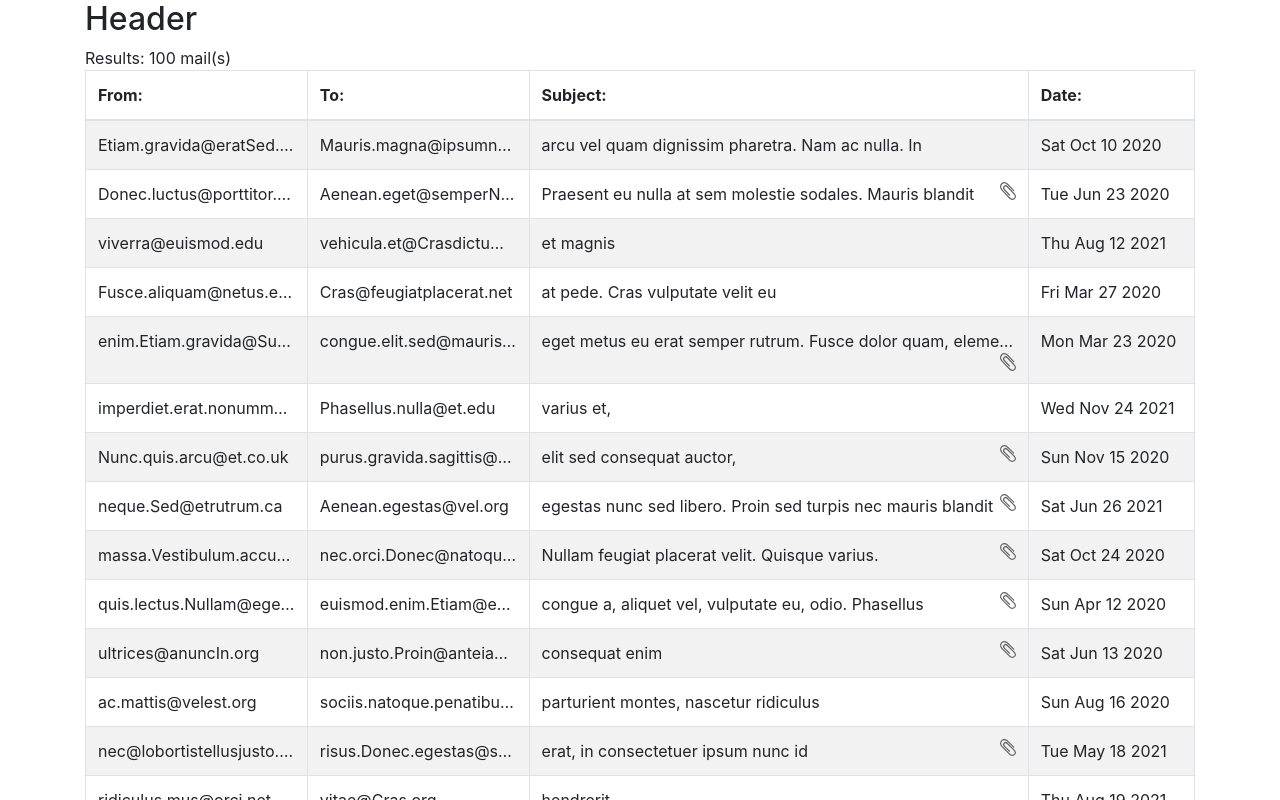
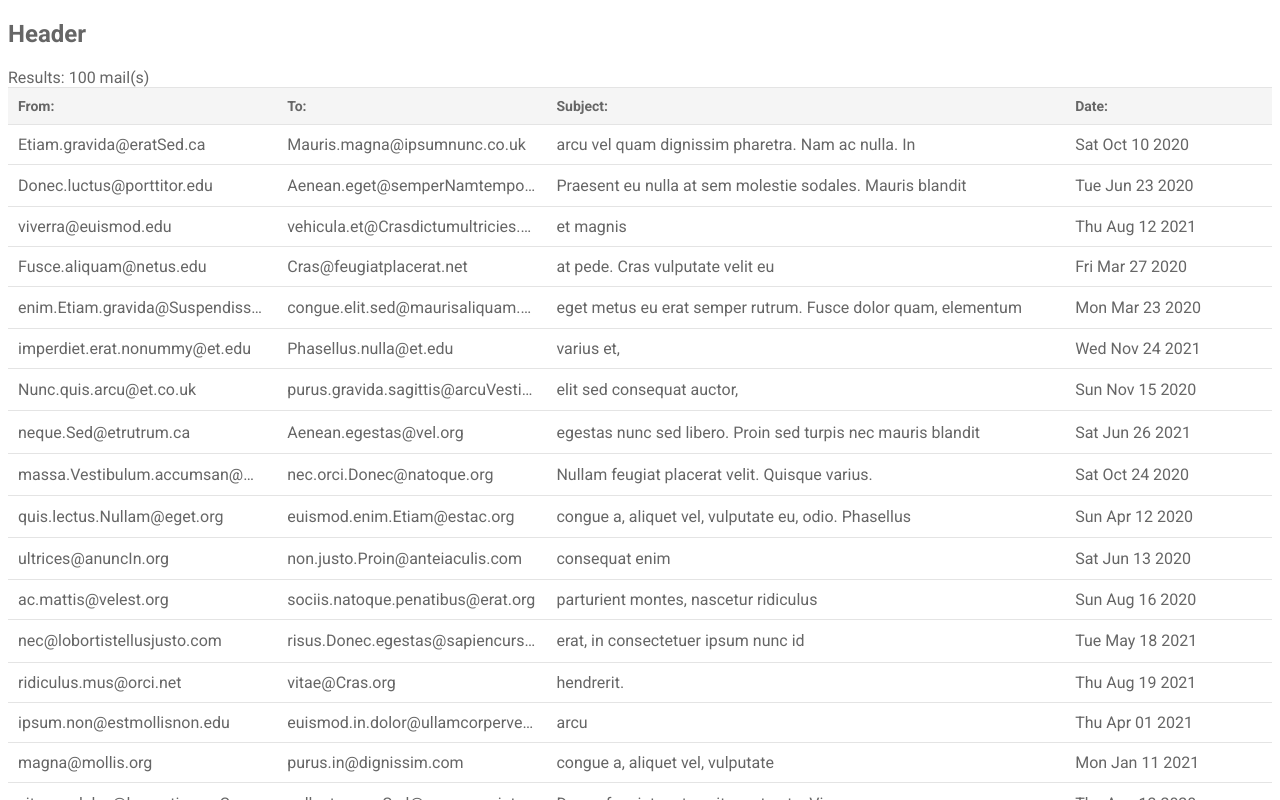
Before and after one commit to aubreynicoll/email-frontend-coding-challenge, a React (Create React App) app: page / in a window 1280 px wide. Shown: the top 800 px of the page. Built offline with nearby package versions, Linux system fonts and the light colour scheme.

Commit message:
rework table to spec

```diff
--- a/package.json
+++ b/package.json
@@ -6,11 +6,9 @@
     "@testing-library/jest-dom": "^5.11.9",
     "@testing-library/react": "^11.2.5",
     "@testing-library/user-event": "^12.6.3",
-    "bootstrap": "^4.6.0",
     "node-sass": "^5.0.0",
     "prop-types": "^15.7.2",
     "react": "^17.0.1",
-    "react-bootstrap": "^1.4.3",
     "react-dom": "^17.0.1",
     "react-router-dom": "^5.2.0",
     "react-scripts": "4.0.2",
--- a/public/index.html
+++ b/public/index.html
@@ -3,6 +3,8 @@
   <head>
     <meta charset="utf-8" />
     <link rel="icon" href="%PUBLIC_URL%/favicon.ico" />
+    <link rel="preconnect" href="https://fonts.gstatic.com">
+    <link href="https://fonts.googleapis.com/css2?family=Roboto:wght@100;300;400;500;700;900&display=swap" rel="stylesheet">
     <meta name="viewport" content="width=device-width, initial-scale=1" />
     <meta name="theme-color" content="#000000" />
     <meta
--- a/src/App.js
+++ b/src/App.js
@@ -1,6 +1,5 @@
 import React, { useState, useEffect } from 'react'
 import { Switch, Route, useRouteMatch } from 'react-router-dom'
-import Container from 'react-bootstrap/Container'
 import {
   Header, Footer, EmailListView, EmailDetailView,
 } from './components'
@@ -20,7 +19,7 @@ const App = () => {
     : null
 
   return (
-    <Container className="App-root">
+    <div className="App-root">
       <Header nResults={emailList.length} />
       <main>
         <Switch>
@@ -33,7 +32,7 @@ const App = () => {
         </Switch>
       </main>
       <Footer />
-    </Container>
+    </div>
   )
 }
 
--- a/src/components/EmailListView.js
+++ b/src/components/EmailListView.js
@@ -1,20 +1,21 @@
+/* eslint-disable jsx-a11y/control-has-associated-label */
 import React from 'react'
 import { useHistory } from 'react-router-dom'
-import Table from 'react-bootstrap/Table'
 import PropTypes from 'prop-types'
-import attachmentIcon from '../assets/icons/icon_clip.svg'
+import { ReactComponent as AttachmentIcon } from '../assets/icons/icon_clip.svg'
 
 const EmailListView = ({ emailList }) => {
   const history = useHistory()
 
   return (
     <div className="EmailListView-root">
-      <Table className="EmailListView-table" striped bordered hover>
+      <table className="EmailListView-table">
         <thead>
           <tr>
             <th className="from-col">From:</th>
             <th className="to-col">To:</th>
             <th className="subject-col">Subject:</th>
+            <th className="attachment-col" />
             <th className="date-col">Date:</th>
           </tr>
         </thead>
@@ -23,15 +24,13 @@ const EmailListView = ({ emailList }) => {
             <tr key={email.id} onClick={() => history.push(`/email/${email.id}`)}>
               <td>{email.from}</td>
               <td>{email.to}</td>
-              <td>
-                <span>{email.subject}</span>
-                <span>{email.hasAttachment && <img src={attachmentIcon} alt="" width="16" />}</span>
-              </td>
+              <td>{email.subject}</td>
+              <td>{email.hasAttachment && <AttachmentIcon />}</td>
               <td>{email.date.toDateString()}</td>
             </tr>
           ))}
         </tbody>
-      </Table>
+      </table>
     </div>
   )
 }
--- a/src/index.scss
+++ b/src/index.scss
@@ -1,33 +1,94 @@
-@import "~bootstrap/scss/bootstrap";
+$sm: 640px;
+$md: 768px;
+$lg: 1024px;
+$xl: 1280px;
+$xxl: 1536px;
 
-.EmailListView-root {
+$gray: rgb(102,	102,	102	);
+$light-gray: rgb(245,	245,	245	);
+
+html {
+  font-size: 62.5%;
+}
+
+body {
+  font-family: 'Roboto', sans-serif;
+  font-size: 1.6rem;
+  color: $gray;
+}
+
+.App-root {
+  max-width: $xl;
+  margin: 0 auto;
+}
+
+
+table {
+  table-layout: fixed;
+  width: 100%;
+}
+
 .EmailListView-table {
-    table-layout: fixed;
+  $border-color: rgb(228,	228,	228	);
+
+  border-collapse: collapse;
   cursor: pointer;
 
   .from-col {
-      width: 20% !important;
+    width: 20%;
   }
 
   .to-col {
-      width: 20% !important;
+    width: 20%;
   }
 
   .subject-col {
-      width: 45% !important;
+    width: 40%;
+  }
+
+  .attachment-col {
+    min-width: 5%;
   }
 
   .date-col {
-      width: 15% !important;
+    width: 15%;
+  }
+
+  tr {
+    border-top: 1px solid $border-color;
+    border-bottom: 1px solid $border-color;
+  }
+
+  th, td {
+    padding: 1rem 1rem;
+    white-space: nowrap;
+    overflow: hidden;
+    text-overflow: ellipsis;
+  }
+
+  thead {
+    tr {
+      background-color: rgb(245,	245,	245	);
+      th {
+        font-size: 1.4rem;
+        text-align: start;
+      }
+    }
+  }
+
+  tbody {
+    tr:hover {
+      color: royalblue;
+      background-color: $light-gray;
+
+      path {
+        fill: royalblue;
+      }
     }
 
     td {
-      white-space: nowrap;
-      overflow: hidden;
-      text-overflow: ellipsis;
-
-      img {
-        float: right;
+      svg {
+        width: 1.6rem;
       }
     }
   }
```
Also changed, not shown: 1 other file (tests, documents, lock files or other folders). Lines whose indentation alone changed are shown as unchanged.
